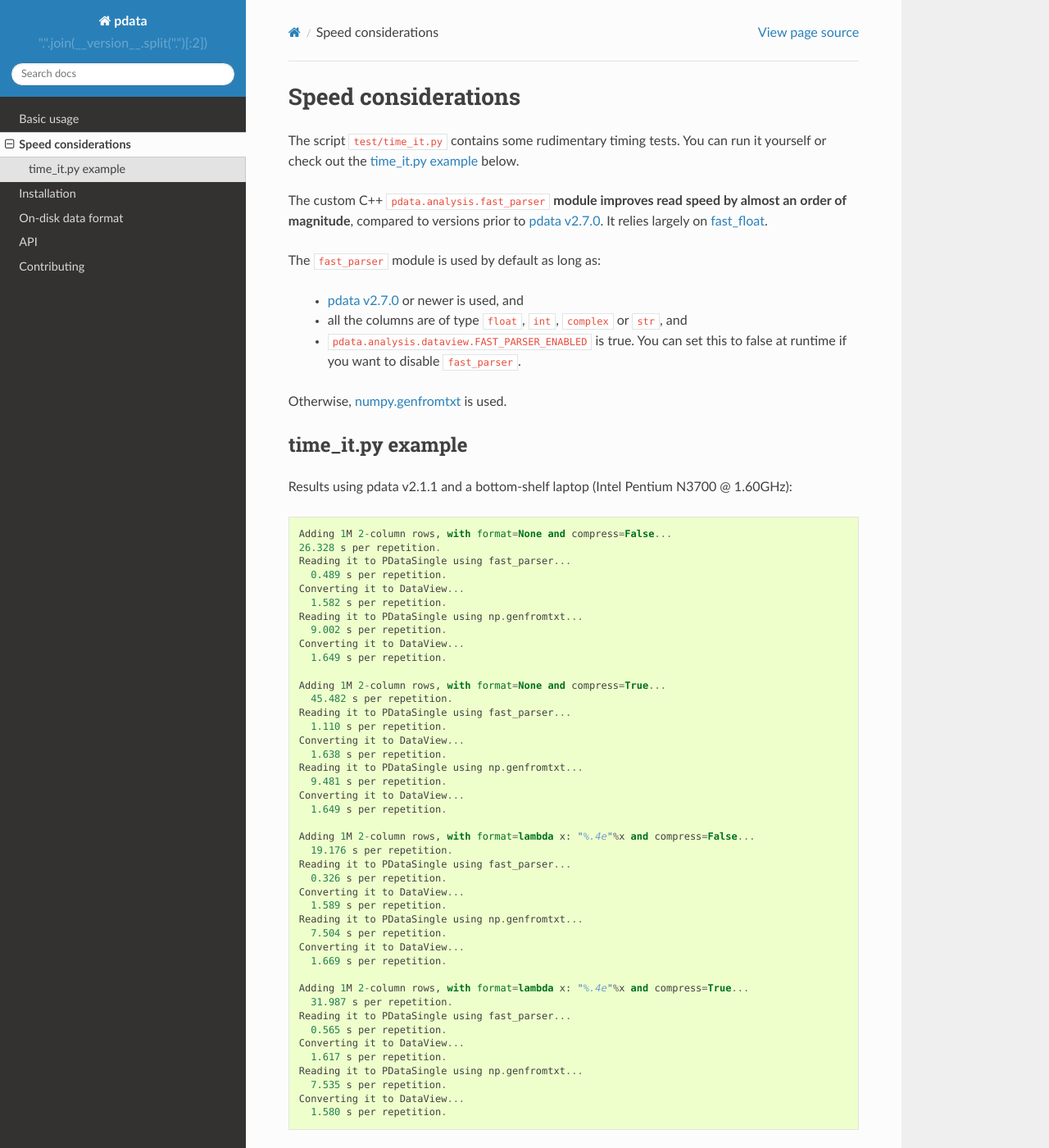
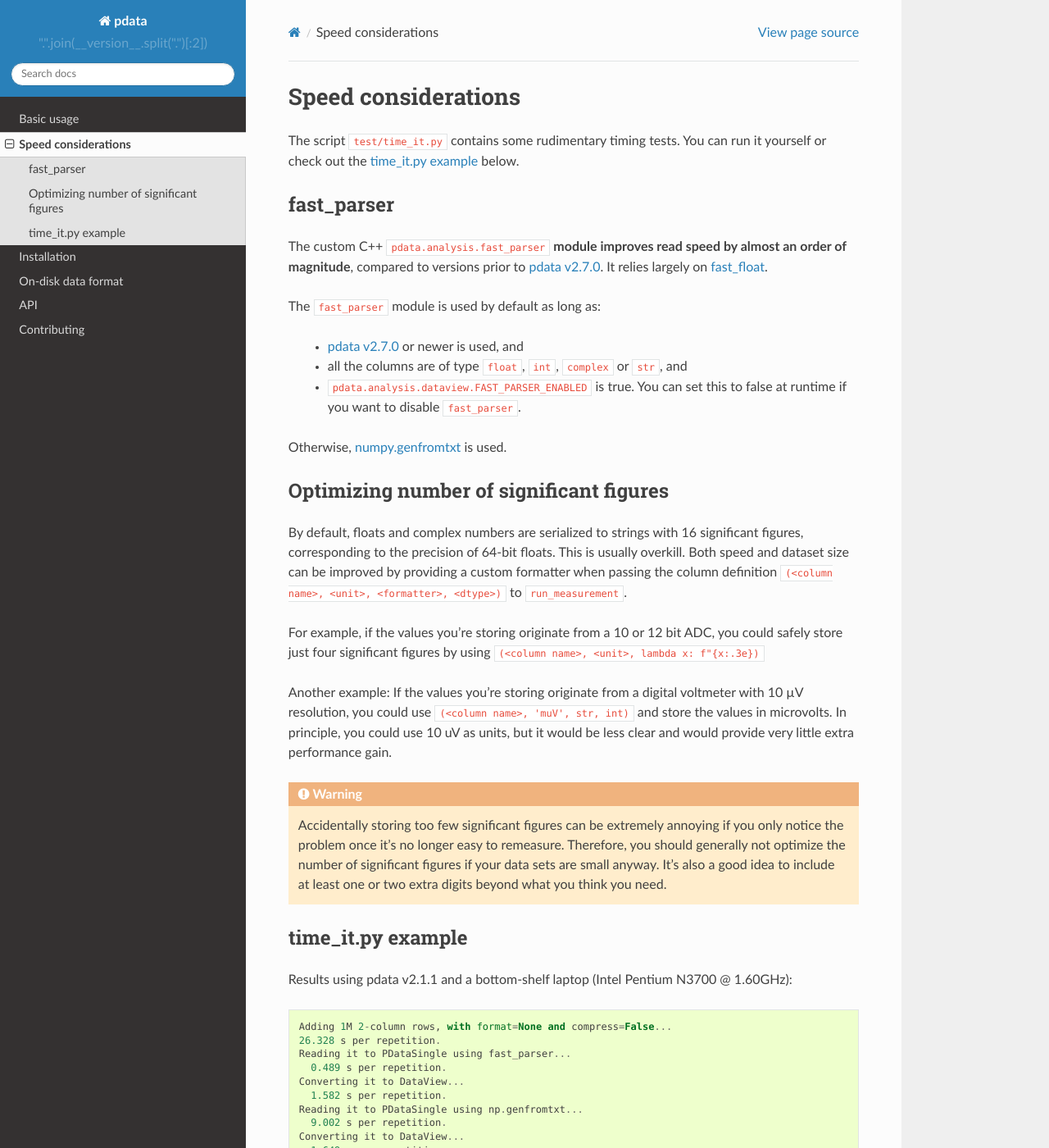
Before and after one commit to govenius/pdata, a Sphinx documentation site: the page built from docs/speed.rst, in a window 1280 px wide and 1400 px high. Shown: the whole window at 82% size. Built offline with Sphinx 7.4.7 and the Read the Docs theme 2.0.0, drawn with Linux system fonts in a browser that asks for light colours; the version number could not be read and is left out.

Commit message:
Add subsection on optimizing number of significant figures. Some other minor tweaks to docs.

```diff
--- a/docs/dataformat.rst
+++ b/docs/dataformat.rst
@@ -46,8 +46,8 @@ New lines are encoded as :code:`\\n`. However, parsers must also
 tolerate :code:`\\r\\n`, since they can be present in legacy datasets.
 
 Any row starting with :code:`#` is a comment row. A row is considered
-empty if it contains only white space or the :code:`#` character and
-white space. :code:`\\n` is not allowed.
+empty if it contains no characters other than the line termination, or
+the :code:`#` character and white space.
 
 All non-empty non-comment rows are data rows. Each data row contains a
 single data point as a tab-separated (:code:`\\t`) list of values, one
@@ -68,7 +68,7 @@ and imaginary parts must be present.
 
 The last non-empty comment row contains the column names and units as
 a tab-separated (:code:`\\t`) list of strings. Each string is of the
-format (:code:`<column name> (<units>)`), where the column names
+format :code:`<column name> (<units>)`, where the column names
 (units) must match the regular expression :code:`[\\w\\d\\s\\-+%=/*&]+`
 (:code:`[\\w\\d\\s\\-+%=/*&]*`).
 
--- a/docs/index.rst
+++ b/docs/index.rst
@@ -77,7 +77,7 @@ The essential part of running the measurement is::
       m.add_points({'frequency': freqs, 'S21': s21})
 
 
-.. note:: By default, floats and complex numbers will be serialized to
+.. note:: By default, floats and complex numbers are serialized to
           strings with 16 significant figures, corresponding to the
           precision of 64-bit floats. Other data types are converted
           to string by calling :code:`str()`, and replacing tabs and
--- a/docs/speed.rst
+++ b/docs/speed.rst
@@ -4,6 +4,9 @@ Speed considerations
 The script :code:`test/time_it.py` contains some rudimentary timing
 tests. You can run it yourself or check out the :ref:`time_it.py
 example` below.
+
+fast_parser
+-----------
 
 The custom C++ :code:`pdata.analysis.fast_parser` **module improves
 read speed by almost an order of magnitude**, compared to versions
@@ -20,6 +23,36 @@ The :code:`fast_parser` module is used by default as long as:
 Otherwise, `numpy.genfromtxt
 <https://numpy.org/doc/stable/reference/generated/numpy.genfromtxt.html>`_
 is used.
+
+Optimizing number of significant figures
+----------------------------------------
+
+By default, floats and complex numbers are serialized to strings with
+16 significant figures, corresponding to the precision of 64-bit
+floats. This is usually overkill. Both speed and dataset size can be
+improved by providing a custom formatter when passing the column
+definition :code:`(<column name>, <unit>, <formatter>, <dtype>)` to
+:code:`run_measurement`.
+
+For example, if the values you're storing originate from a 10 or 12
+bit ADC, you could safely store just four significant figures by using
+:code:`(<column name>, <unit>, lambda x: f"{x:.3e})`
+
+Another example: If the values you're storing originate from a digital
+voltmeter with 10 µV resolution, you could use :code:`(<column name>,
+'muV', str, int)` and store the values in microvolts. In principle,
+you could use 10 uV as units, but it would be less clear and would
+provide very little extra performance gain.
+
+
+.. warning:: Accidentally storing too few significant figures can be
+             extremely annoying if you only notice the problem once
+             it's no longer easy to remeasure. Therefore, you should
+             generally not optimize the number of significant figures
+             if your data sets are small anyway. It's also a good idea
+             to include at least one or two extra digits beyond what
+             you think you need.
+
 
 time_it.py example
 ------------------
```
